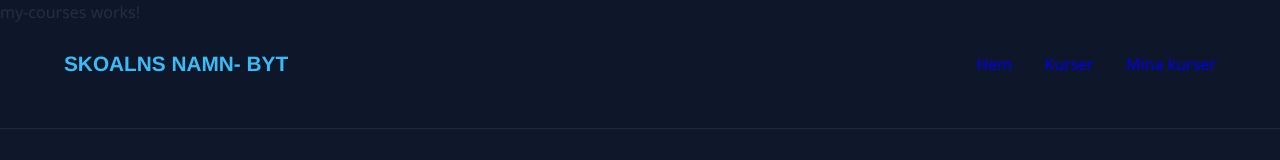
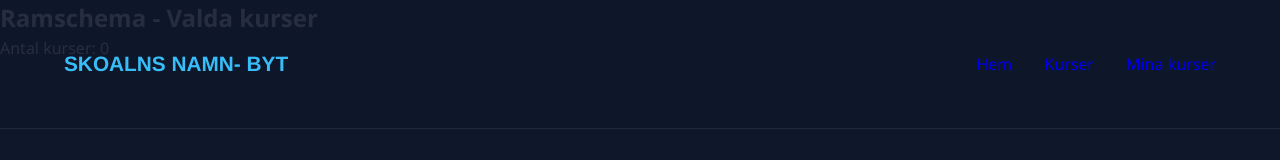
Before and after one commit to dannigiovanella/ts-project, an Angular app: page /mycourses in a window 1280 px wide. Shown: the top 160 px of the page. Built offline with nearby package versions, Linux system fonts and the light colour scheme.

Commit message:
Skapat sida i html för att visa användares valda kurser. där användare även kan ta bort kurs. Funktion för remove och data från service hanteras i ts

```diff
--- a/src/app/pages/courses/courses.html
+++ b/src/app/pages/courses/courses.html
@@ -79,6 +79,10 @@
                 {{ course.points }} HP
             </p>
 
+            <!--Knapp att lägga till kurs-->
+            <button (click)="addToSchedule(course)">
+                Lägg till kurs
+            </button>
         </article>
         }
 
--- a/src/app/pages/my-courses/my-courses.html
+++ b/src/app/pages/my-courses/my-courses.html
@@ -1 +1,31 @@
-<p>my-courses works!</p>
+<!--SIDA FÖR SPARADE KURSER-->
+
+
+<section class="my-schedule">
+
+  <h1>Ramschema - Valda kurser</h1>
+
+  <!--Visar antal kurser-->
+  <p>Antal kurser: {{ schedule().length }}</p>
+
+  <!--Loopar igenom alla valda kurser-->
+  @for(course of schedule(); track course.courseCode) {
+
+    <article class="schedule-card">
+
+      <h3>{{ course.courseName }}</h3>
+
+      <p>{{ course.courseCode }}</p>
+
+      <p>{{ course.points }} HP</p>
+
+      <!--Ta bort kurs-->
+      <button (click)="remove(course.courseCode)">
+        Ta bort
+      </button>
+
+    </article>
+
+  }
+
+</section>
--- a/src/app/pages/my-courses/my-courses.ts
+++ b/src/app/pages/my-courses/my-courses.ts
@@ -1,4 +1,6 @@
-import { Component } from '@angular/core';
+import { Component, inject } from '@angular/core';
+//Importerar service för att hantera kurser
+import { MyScheduleService } from '../../services/my-schedule-service';
 
 @Component({
   selector: 'app-my-courses',
@@ -6,4 +8,19 @@ import { Component } from '@angular/core';
   templateUrl: './my-courses.html',
   styleUrl: './my-courses.scss',
 })
-export class MyCourses {}
+export class MyCourses {
+
+
+  //Injectar service för hantering av kurser
+  private scheduleService = inject(MyScheduleService);
+
+  //Hämtar det egna ramschemat från service så det kan visas i html
+  schedule = this.scheduleService.mySchedule;
+
+  //Funktion för att ta bort kurs
+  remove(courseCode: string) {
+    this.scheduleService.removeCourse(courseCode);
+  }
+
+
+}
```
Also changed, not shown: src/app/pages/courses/courses.ts (+7 -5 lines), src/app/services/my-schedule-service.ts (renamed from src/app/services/my-schedule.ts).
